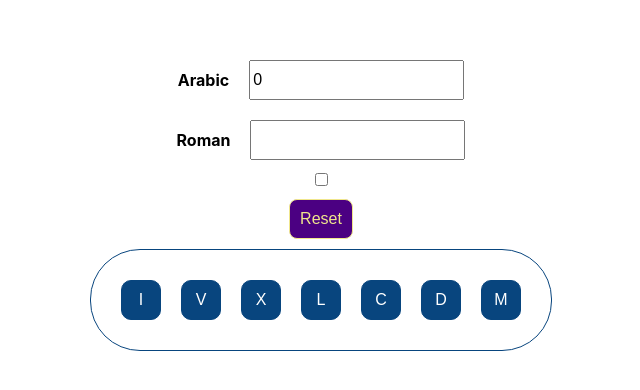
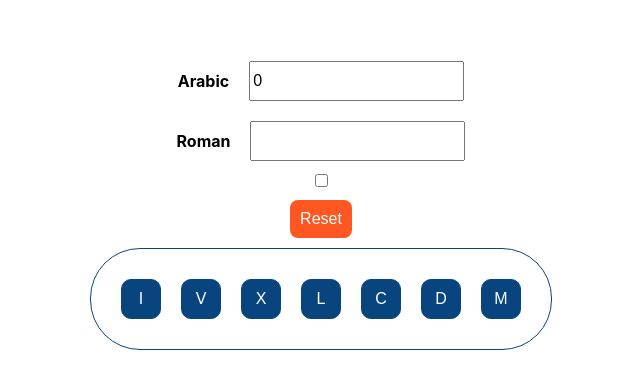
Before and after one commit to licia03/spqn, a React (Create React App) app: page / in a window 1280 px wide. Shown: the part 200-590 px from the top of the page, without its empty margins (319-959 px from the left). Built offline with nearby package versions, Linux system fonts and the light colour scheme.

Commit message:
Button style

```diff
--- a/package.json
+++ b/package.json
@@ -10,6 +10,7 @@
     "@types/node": "^12.0.0",
     "@types/react": "^16.9.53",
     "@types/react-dom": "^16.9.8",
+    "classnames": "^2.2.6",
     "react": "^17.0.1",
     "react-dom": "^17.0.1",
     "react-scripts": "4.0.0",
@@ -39,5 +40,8 @@
       "last 1 firefox version",
       "last 1 safari version"
     ]
+  },
+  "devDependencies": {
+    "@types/classnames": "^2.2.11"
   }
 }
--- a/src/components/ResetCTA/ResetCTA.module.css
+++ b/src/components/ResetCTA/ResetCTA.module.css
@@ -1,12 +1,11 @@
 .button {
     padding: 10px;
-    border: 1px solid khaki;
-    background-color: indigo;
-    color: khaki;
     border-radius: 8px;
+    border: none;
     margin: 10px;
 }
 
 .button:hover{
     opacity: 0.8;
+    cursor: pointer;
 }
--- a/src/components/ResetCTA/ResetCTA.tsx
+++ b/src/components/ResetCTA/ResetCTA.tsx
@@ -1,4 +1,5 @@
 import React from 'react';
+import cn from 'classnames';
 
 import styles from './ResetCTA.module.css';
 import brandStyles from '../../utility/palette.module.css';
@@ -8,7 +9,7 @@ interface ResetCTAProps {
 };
 
 const ResetCTA: React.FC<ResetCTAProps> = ({ onReset }) => {
-    return <button className={styles.button} onClick={onReset}>Reset</button>;
+    return <button className={cn(styles.button, brandStyles.accentColor, brandStyles.textPrimaryColor)} onClick={onReset}>Reset</button>;
 };
 
 export default ResetCTA;
```
Also changed, not shown: 1 other file (tests, documents, lock files or other folders).
